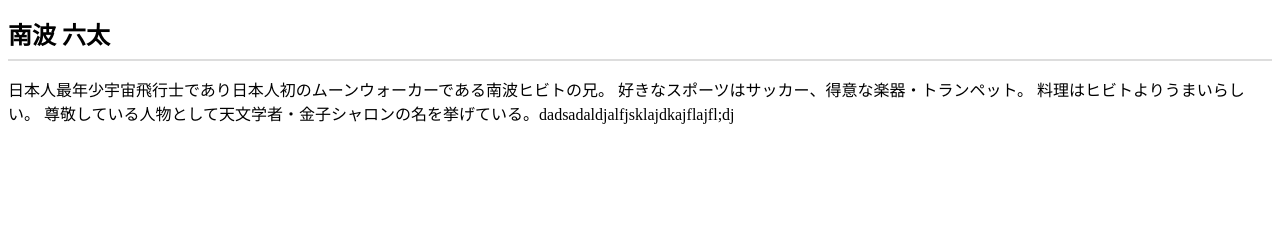
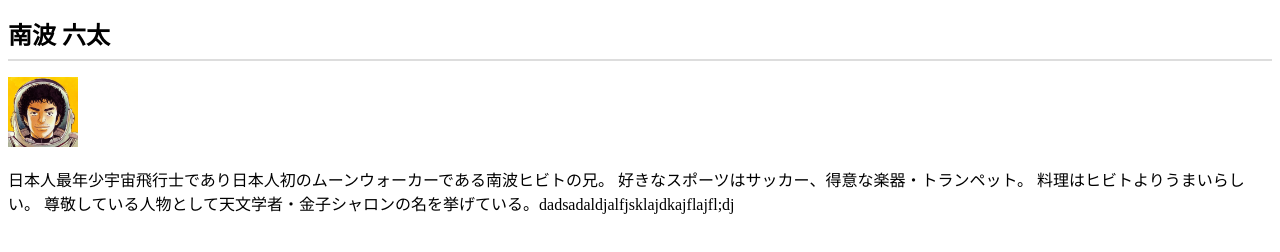
Before and after one commit to tomoya2234/tomoya2234.github.io, a plain HTML site: page index.html in a window 1280 px wide. Drawn offline with Linux system fonts and the light colour scheme.

Commit message:
Add files via upload

```diff
--- a/index.html
+++ b/index.html
@@ -6,7 +6,16 @@
   <link rel="stylesheet" href="css/styles.css">
 </head>
 <body>
-  <h1>南波 六太</h1>
-  <p>日本人最年少宇宙飛行士であり日本人初のムーンウォーカーである南波ヒビトの兄。 好きなスポーツはサッカー、得意な楽器・トランペット。 料理はヒビトよりうまいらしい。 尊敬している人物として天文学者・金子シャロンの名を挙げている。dadsadaldjalfjsklajdkajflajfl;dj</p>
+  <header>
+    <h1>南波 六太</h1>
+    <img
+    src="img/南波六太4d6883.jpeg"
+    alt="画像"
+    width="70px"
+    height="70px">
+ </header>
+ <section>
+    <p>日本人最年少宇宙飛行士であり日本人初のムーンウォーカーである南波ヒビトの兄。 好きなスポーツはサッカー、得意な楽器・トランペット。 料理はヒビトよりうまいらしい。 尊敬している人物として天文学者・金子シャロンの名を挙げている。dadsadaldjalfjsklajdkajflajfl;dj</p>
+</section>
 </body>
 </html>
```
Also changed, not shown: img/南波六太4d6883.jpeg (added).
